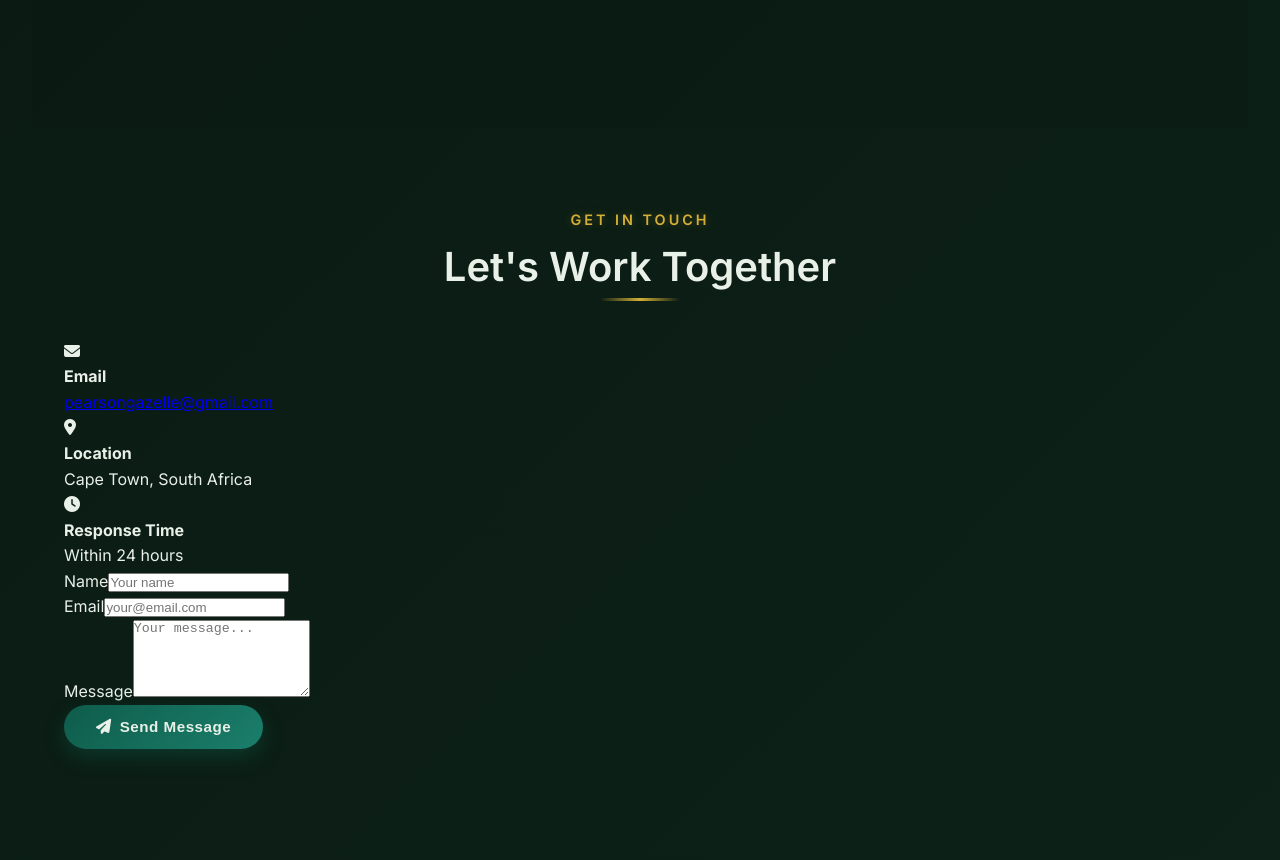
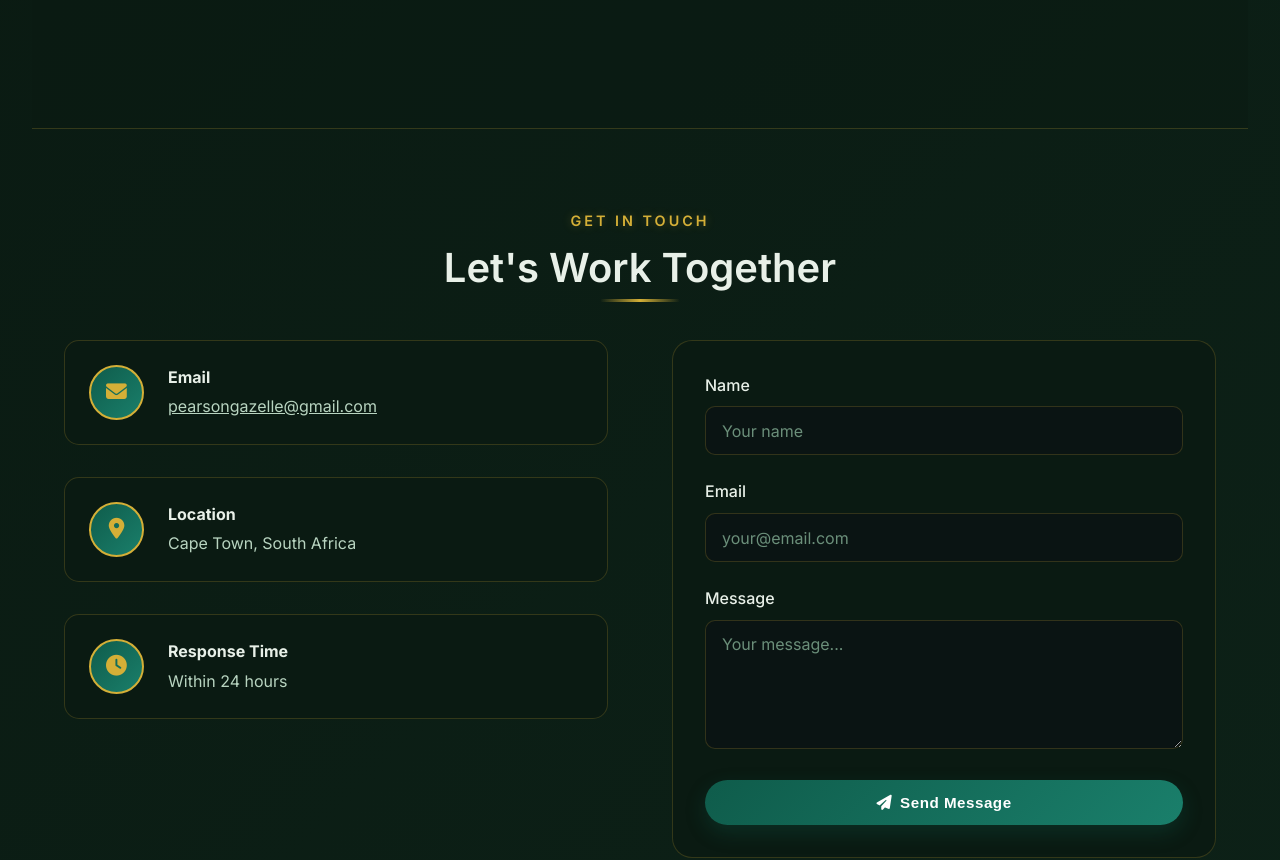
Before and after one commit to Gazelle608/Portfolio, a Vue app: page / in a window 1280 px wide. Shown: the part 3280-4140 px from the top of the page. Built offline with nearby package versions, Linux system fonts and the light colour scheme.

Commit message:
update contact page

```diff
--- a/src/components/Contact.vue
+++ b/src/components/Contact.vue
@@ -141,3 +141,186 @@ const sendMessage = async () => {
   }
 }
 </script>
+
+<style scoped>
+.contact {
+  border-top: 1px solid var(--border-subtle);
+}
+
+.container {
+  max-width: 1200px;
+  margin: 0 auto;
+}
+
+.contact-grid {
+  display: grid;
+  grid-template-columns: 1fr 1fr;
+  gap: 4rem;
+}
+
+.contact-info {
+  display: flex;
+  flex-direction: column;
+  gap: 2rem;
+}
+
+.info-card {
+  display: flex;
+  align-items: center;
+  gap: 1.5rem;
+  padding: 1.5rem;
+  background: var(--dark-card);
+  border-radius: 15px;
+  border: 1px solid var(--border-subtle);
+  transition: var(--transition);
+}
+
+.info-card:hover {
+  border-color: var(--accent);
+  transform: translateX(5px);
+}
+
+.contact-icon {
+  width: 55px;
+  height: 55px;
+  background: linear-gradient(135deg, var(--primary), var(--primary-light));
+  border-radius: 50%;
+  display: flex;
+  align-items: center;
+  justify-content: center;
+  font-size: 1.3rem;
+  color: var(--accent);
+  border: 2px solid var(--accent);
+}
+
+.info-card h4 {
+  color: var(--text);
+  margin-bottom: 0.25rem;
+}
+
+.info-card p,
+.info-card a {
+  color: var(--text-light);
+  transition: var(--transition);
+}
+
+.info-card a:hover {
+  color: var(--accent);
+}
+
+.contact-form {
+  background: var(--dark-card);
+  padding: 2rem;
+  border-radius: 20px;
+  border: 1px solid var(--border-subtle);
+}
+
+.form-group {
+  margin-bottom: 1.5rem;
+}
+
+.form-group label {
+  display: block;
+  margin-bottom: 0.5rem;
+  font-weight: 500;
+  color: var(--text);
+}
+
+.form-control {
+  width: 100%;
+  padding: 0.85rem 1rem;
+  background: rgba(10, 15, 20, 0.5);
+  border: 1px solid var(--border-subtle);
+  border-radius: 10px;
+  font-family: inherit;
+  font-size: 1rem;
+  color: var(--text);
+  transition: var(--transition);
+}
+
+.form-control:focus {
+  outline: none;
+  border-color: var(--accent);
+  box-shadow: 0 0 0 3px rgba(212, 175, 55, 0.1);
+}
+
+.form-control::placeholder {
+  color: var(--text-muted);
+}
+
+.btn {
+  display: inline-flex;
+  align-items: center;
+  justify-content: center;
+  gap: 0.5rem;
+  font-weight: 600;
+  padding: 0.85rem 2rem;
+  border-radius: 40px;
+  text-decoration: none;
+  transition: var(--transition);
+  font-size: 0.95rem;
+  letter-spacing: 0.5px;
+  border: 1.5px solid transparent;
+  cursor: pointer;
+}
+
+.btn-primary {
+  background: linear-gradient(135deg, var(--primary), var(--primary-light));
+  color: white;
+  border: none;
+  box-shadow: 0 8px 20px rgba(15, 92, 75, 0.3);
+  width: 100%;
+}
+
+.btn-primary:hover {
+  background: linear-gradient(135deg, var(--primary-light), var(--secondary));
+  transform: translateY(-3px);
+  box-shadow: 0 12px 28px rgba(15, 92, 75, 0.4);
+}
+
+.btn:disabled {
+  opacity: 0.6;
+  cursor: not-allowed;
+  transform: none;
+}
+
+.form-message {
+  margin-top: 1rem;
+  padding: 1rem;
+  border-radius: 10px;
+  text-align: center;
+}
+
+.form-message.success {
+  background: rgba(15, 92, 75, 0.2);
+  color: var(--secondary);
+  border: 1px solid var(--primary);
+}
+
+.form-message.error {
+  background: rgba(255, 101, 132, 0.1);
+  color: #ff6584;
+  border: 1px solid #ff6584;
+}
+
+.spinner {
+  display: inline-block;
+  width: 18px;
+  height: 18px;
+  border: 2px solid rgba(255, 255, 255, 0.3);
+  border-radius: 50%;
+  border-top-color: white;
+  animation: spin 0.8s linear infinite;
+}
+
+@keyframes spin {
+  to { transform: rotate(360deg); }
+}
+
+@media (max-width: 860px) {
+  .contact-grid {
+    grid-template-columns: 1fr;
+    gap: 2.5rem;
+  }
+}
+</style>
```
